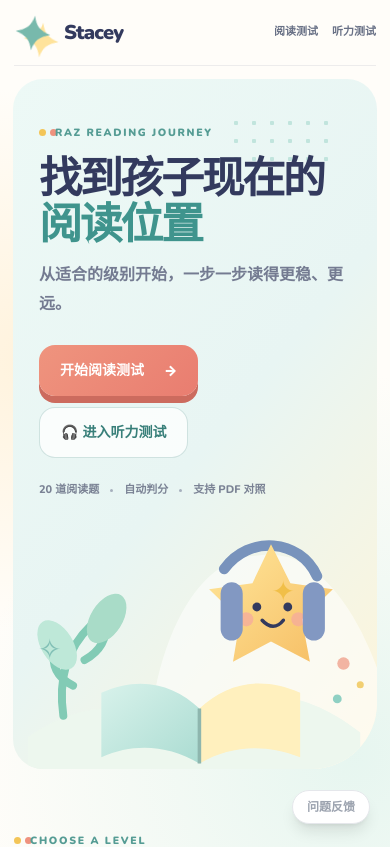
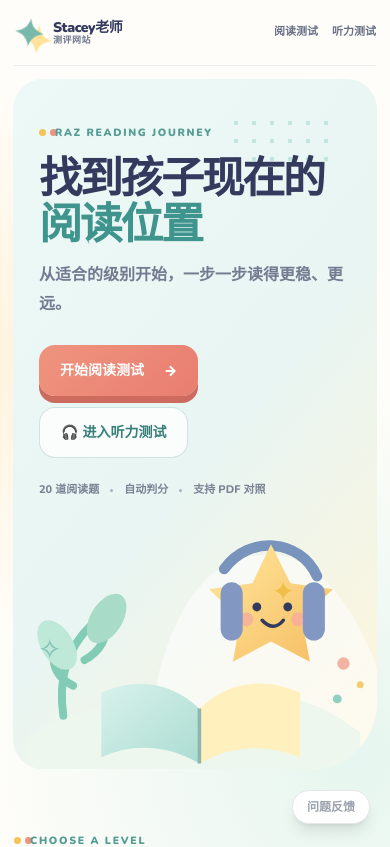
Before and after one commit to sltiti-cmd/raz-test, a React (Vite) app: page / in a window 390 px wide. Shown: the top 847 px of the page. Built offline with nearby package versions, Linux system fonts and the light colour scheme.

Commit message:
feat: refine mobile assessment layout

```diff
--- a/src/index.css
+++ b/src/index.css
@@ -503,9 +503,10 @@ body {
   .home-hero { min-height:420px; grid-template-columns:1.18fr .82fr; }.home-hero-copy{padding-left:40px}.home-buddy{right:-55px;width:390px}.home-level-button{width:90px;height:90px}.home-level-line{top:45px}.home-mode-ribbon{grid-template-columns:1fr}.home-listen-launch{min-width:0;width:100%}
 }
 @media (max-width: 760px) {
-  .home-topbar{width:calc(100% - 28px);min-height:66px}.home-brand strong{font-size:20px}.home-brand small{display:none}.home-topnav{gap:14px;font-size:11px}.home-topnav a:last-child{display:none}
+  .home-topbar{width:calc(100% - 28px);min-height:66px}.home-brand{gap:8px}.home-brand-spark{width:31px;height:31px}.home-brand>span:last-child{display:flex;align-items:flex-start;flex-direction:column;gap:0;line-height:1.12}.home-brand strong{font-size:14px;letter-spacing:-.03em}.home-brand small{display:block;font-size:9px;letter-spacing:.06em}.home-topnav{gap:14px;font-size:11px}.home-topnav a:last-child{display:none}
   .home-hero{width:calc(100% - 26px);min-height:610px;grid-template-columns:1fr;margin-top:13px;border-radius:30px 30px 66px 30px}.home-hero-copy{padding:40px 26px 0}.home-hero h1{font-size:43px}.home-hero-art{min-height:270px}.home-buddy{right:50%;width:380px;transform:translateX(50%)}
   .home-level-section,.home-mode-ribbon{width:calc(100% - 28px)}.home-section-heading{align-items:start;flex-direction:column;margin-bottom:24px}.home-level-journey{grid-template-columns:repeat(2,1fr);gap:28px 10px}.home-level-line{display:none}.home-level-button{width:102px;height:102px}.home-mode-ribbon{margin-top:42px;padding:27px 22px}.home-mode-copy h2{font-size:26px}.home-listen-launch{grid-template-columns:auto 1fr auto}
   .lt-level-grid{grid-template-columns:repeat(2,minmax(0,1fr));gap:22px 4px}.lt-level-grid::before{display:none}.lt-level-card,.lt-level-card:nth-child(4),.lt-level-card:nth-child(5){display:flex;min-height:0;padding:6px}.lt-level-card-top{grid-column:auto}.lt-level-icon{grid-row:auto;grid-column:auto;margin-top:14px}.lt-level-card h3{grid-column:auto;margin-top:11px}.lt-level-card>p{grid-column:auto}.lt-level-meta{grid-column:auto}.lt-level-card>button{grid-column:auto}.lt-level-card:last-child{grid-column:1/-1;width:50%;justify-self:center}
   .lt-test-banner{border-radius:24px}.lt-question-card{border-radius:24px}.lt-mini-question{padding:15px 2px}
+  .raz-test-page .raz-topbar .max-w-7xl{padding-left:10px;padding-right:10px}.raz-test-page .raz-passage-tab{min-height:72px;padding:10px 12px}.raz-test-page .shadow-card{border-radius:24px}.raz-test-page .btn-candy-teal,.raz-test-page .btn-candy-orange{min-height:50px}
 }
--- a/src/pages/Home.jsx
+++ b/src/pages/Home.jsx
@@ -40,7 +40,7 @@ export default function Home() {
       <header className="home-topbar">
         <Link to="/" className="home-brand" aria-label="Stacey老师英语能力测试首页">
           <span className="home-brand-spark"><Sparkle /></span>
-          <span><strong>Stacey</strong><small>老师测评网站</small></span>
+          <span><strong>Stacey老师</strong><small>测评网站</small></span>
         </Link>
         <nav className="home-topnav" aria-label="首页导航"><a href="#reading">阅读测试</a><Link to="/listening">听力测试</Link><a href="/admin/login">老师后台</a></nav>
       </header>
```
